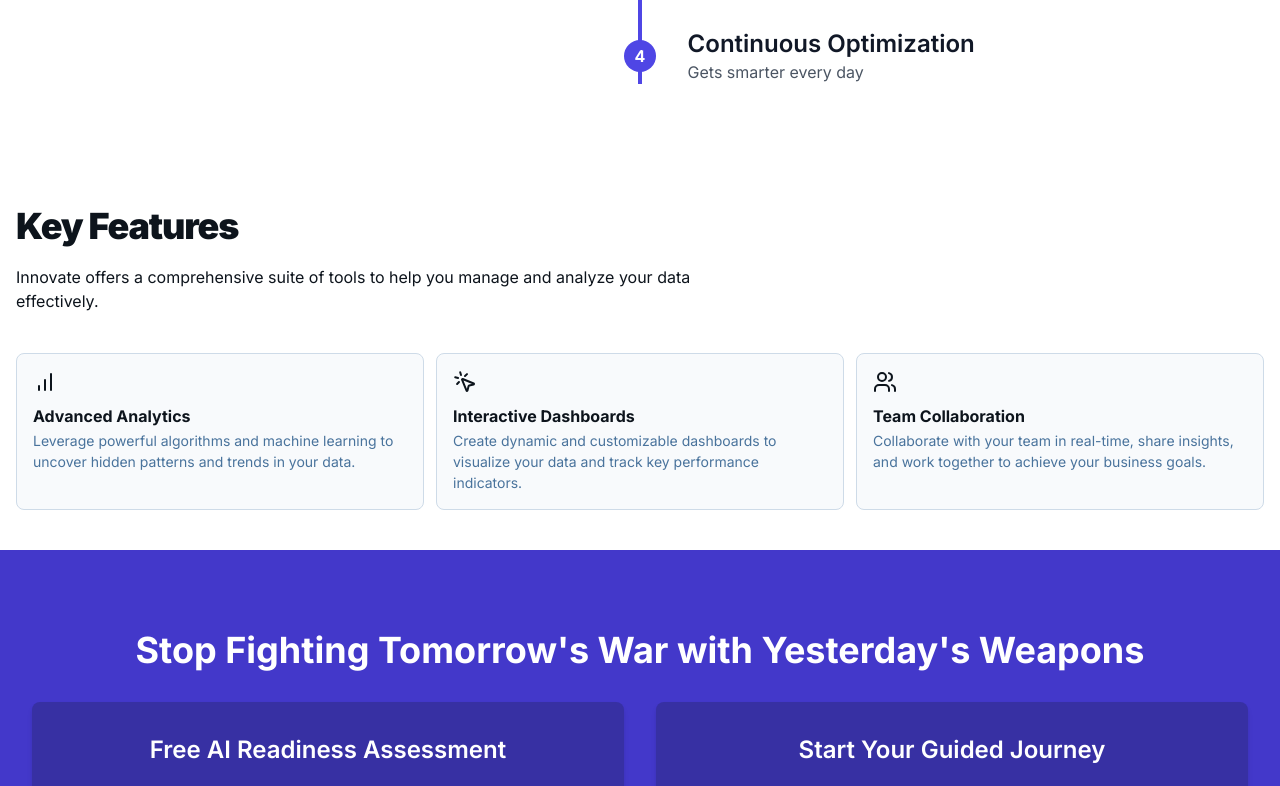
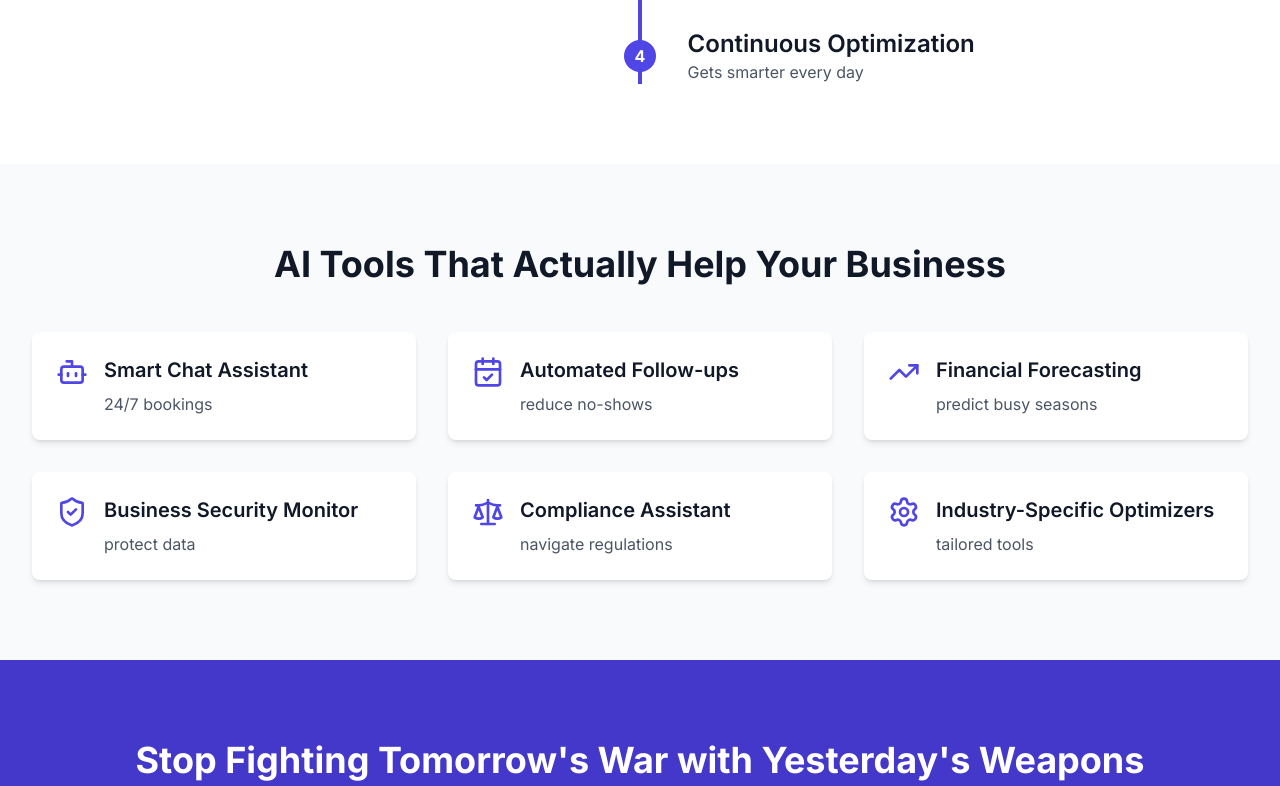
Before and after one commit to dp9910/LocalBizAI, a Next.js app in the folder localbizai-website/: page / in a window 1280 px wide. Shown: the part 2000-2786 px from the top of the page. Built offline with nearby package versions, Linux system fonts and the light colour scheme.

Commit message:
added login details

```diff
--- /dev/null
+++ b/localbizai-website/src/app/hello/page.tsx
@@ -0,0 +1,8 @@
+
+export default function HelloPage() {
+  return (
+    <div className="flex min-h-screen items-center justify-center bg-gray-100">
+      <h1 className="text-4xl font-bold text-gray-900">Hello!</h1>
+    </div>
+  );
+}
--- a/localbizai-website/src/app/pricing/page.tsx
+++ b/localbizai-website/src/app/pricing/page.tsx
@@ -5,7 +5,7 @@ const tiers = [
   {
     name: 'Starter',
     price: '$29',
-    description: 'Perfect for solo entrepreneurs',
+    description: 'Ideal for solo entrepreneurs launching their AI journey.',
     features: [
       'Basic AI chat assistant',
       'Automated follow-ups',
@@ -15,7 +15,7 @@ const tiers = [
   {
     name: 'Professional',
     price: '$99',
-    description: 'For growing businesses',
+    description: 'Designed for growing businesses ready to scale with AI.',
     features: [
       'Everything in Starter',
       'Financial forecasting',
@@ -26,7 +26,7 @@ const tiers = [
   {
     name: 'Enterprise',
     price: '$299',
-    description: 'For established operations',
+    description: 'Tailored for established operations seeking comprehensive AI solutions.',
     features: [
       'Everything in Professional',
       'Custom AI training',
@@ -41,15 +41,14 @@ export default function PricingPage() {
     <div className="bg-white">
       <div className="mx-auto max-w-7xl px-6 py-24 sm:py-32 lg:px-8">
         <div className="mx-auto max-w-4xl text-center">
-          <h1 className="text-base font-semibold leading-7 text-indigo-600">Pricing</h1>
-          <p className="mt-2 text-4xl font-bold tracking-tight text-gray-900 sm:text-5xl">
-            Pricing plans for teams of all sizes
+          <h1 className="mt-2 text-4xl font-bold tracking-tight text-gray-900 sm:text-5xl">
+            Flexible Pricing Plans for Every Business Size
+          </h1>
+          <p className="mt-2 text-lg leading-8 text-gray-600">
+            Start with a 1-week free trial of our Starter plan!
           </p>
         </div>
-        <p className="mx-auto mt-6 max-w-2xl text-center text-lg leading-8 text-gray-600">
-          Choose an affordable plan that’s packed with the best features for engaging your audience, creating customer loyalty, and driving sales.
-        </p>
-        <div className="isolate mx-auto mt-16 grid max-w-md grid-cols-1 gap-y-8 sm:mt-20 lg:mx-0 lg:max-w-none lg:grid-cols-3">
+        <div className="isolate mx-auto mt-16 grid max_w-md grid-cols-1 gap-y-8 sm:mt-20 lg:mx-0 lg:max-w-none lg:grid-cols-3">
           {tiers.map((tier, tierIdx) => (
             <div
               key={tier.name}
--- a/localbizai-website/src/components/auth/SignInForm.tsx
+++ b/localbizai-website/src/components/auth/SignInForm.tsx
@@ -18,9 +18,12 @@ import {
 } from '@/components/ui/Form';
 import { Input } from '@/components/ui/Input';
 
+import { useRouter } from 'next/navigation';
+
 const formSchema = signInSchema;
 
 export function SignInForm() {
+  const router = useRouter();
   const form = useForm<z.infer<typeof formSchema>>({
     resolver: zodResolver(formSchema),
     defaultValues: {
@@ -32,8 +35,8 @@ export function SignInForm() {
   async function onSubmit(values: z.infer<typeof formSchema>) {
     try {
       await signInWithEmailAndPasswordHandler(values.email, values.password);
-      // Handle successful sign in, e.g., redirect to dashboard
       console.log('Signed in successfully');
+      router.push('/hello');
     } catch (error) {
       // Handle error
       console.error(error);
@@ -41,10 +44,11 @@ export function SignInForm() {
   }
 
   const handleGoogleSignIn = async () => {
+    form.clearErrors(); // Clear any existing form errors
     try {
       await signInWithGoogle();
-      // Handle successful sign in, e.g., redirect to dashboard
       console.log('Signed in with Google successfully');
+      router.push('/hello');
     } catch (error) {
       // Handle error
       console.error(error);
--- a/localbizai-website/src/components/auth/SignUpForm.tsx
+++ b/localbizai-website/src/components/auth/SignUpForm.tsx
@@ -18,9 +18,12 @@ import {
 } from '@/components/ui/Form';
 import { Input } from '@/components/ui/Input';
 
+import { useRouter } from 'next/navigation';
+
 const formSchema = signUpSchema;
 
 export function SignUpForm() {
+  const router = useRouter();
   const form = useForm<z.infer<typeof formSchema>>({
     resolver: zodResolver(formSchema),
     defaultValues: {
@@ -34,8 +37,8 @@ export function SignUpForm() {
   async function onSubmit(values: z.infer<typeof formSchema>) {
     try {
       await signUpWithEmailAndPassword(values.email, values.password, values.businessName);
-      // Handle successful sign up, e.g., redirect to dashboard
       console.log('Signed up successfully');
+      router.push('/hello');
     } catch (error) {
       // Handle error
       console.error(error);
@@ -43,10 +46,11 @@ export function SignUpForm() {
   }
 
   const handleGoogleSignIn = async () => {
+    form.clearErrors(); // Clear any existing form errors
     try {
       await signInWithGoogle();
-      // Handle successful sign in, e.g., redirect to dashboard
       console.log('Signed in with Google successfully');
+      router.push('/hello');
     } catch (error) {
       // Handle error
       console.error(error);
--- a/localbizai-website/src/components/landing/Features.tsx
+++ b/localbizai-website/src/components/landing/Features.tsx
@@ -1,54 +1,59 @@
-
 "use client";
 
-import { BarChart, MousePointerClick, Users } from "lucide-react";
+import { Bot, CalendarCheck, TrendingUp, ShieldCheck, Scale, Settings } from "lucide-react";
 
 export function Features() {
   return (
-    <div id="features" className="flex flex-col gap-10 px-4 py-10">
-      <div className="flex flex-col gap-4">
-        <h1 className="text-[#0d141c] tracking-light text-[32px] font-bold leading-tight md:text-4xl md:font-black md:leading-tight md:tracking-[-0.033em] max-w-[720px]">
-          Key Features
-        </h1>
-        <p className="text-[#0d141c] text-base font-normal leading-normal max-w-[720px]">
-          Innovate offers a comprehensive suite of tools to help you manage and analyze your data effectively.
-        </p>
-      </div>
-      <div className="grid grid-cols-[repeat(auto-fit,minmax(158px,1fr))] gap-3 p-0">
-        <div className="flex flex-1 gap-3 rounded-lg border border-[#cedbe8] bg-slate-50 p-4 flex-col">
-          <div className="text-[#0d141c]">
-            <BarChart size={24} />
+    <section className="py-20 bg-gray-50">
+      <div className="max-w-7xl mx-auto px-4 sm:px-6 lg:px-8">
+        <h2 className="text-4xl font-bold text-gray-900 text-center mb-12">
+          AI Tools That Actually Help Your Business
+        </h2>
+        <div className="grid grid-cols-1 md:grid-cols-2 lg:grid-cols-3 gap-8">
+          <div className="bg-white p-6 rounded-lg shadow-md flex items-start space-x-4">
+            <Bot className="w-8 h-8 text-indigo-600 flex-shrink-0" />
+            <div>
+              <h3 className="text-xl font-semibold text-gray-900 mb-2">Smart Chat Assistant</h3>
+              <p className="text-gray-600">24/7 bookings</p>
+            </div>
           </div>
-          <div className="flex flex-col gap-1">
-            <h2 className="text-[#0d141c] text-base font-bold leading-tight">Advanced Analytics</h2>
-            <p className="text-[#49739c] text-sm font-normal leading-normal">
-              Leverage powerful algorithms and machine learning to uncover hidden patterns and trends in your data.
-            </p>
+          <div className="bg-white p-6 rounded-lg shadow-md flex items-start space-x-4">
+            <CalendarCheck className="w-8 h-8 text-indigo-600 flex-shrink-0" />
+            <div>
+              <h3 className="text-xl font-semibold text-gray-900 mb-2">Automated Follow-ups</h3>
+              <p className="text-gray-600">reduce no-shows</p>
+            </div>
           </div>
-        </div>
-        <div className="flex flex-1 gap-3 rounded-lg border border-[#cedbe8] bg-slate-50 p-4 flex-col">
-          <div className="text-[#0d141c]">
-            <MousePointerClick size={24} />
+          <div className="bg-white p-6 rounded-lg shadow-md flex items-start space-x-4">
+            <TrendingUp className="w-8 h-8 text-indigo-600 flex-shrink-0" />
+            <div>
+              <h3 className="text-xl font-semibold text-gray-900 mb-2">Financial Forecasting</h3>
+              <p className="text-gray-600">predict busy seasons</p>
+            </div>
           </div>
-          <div className="flex flex-col gap-1">
-            <h2 className="text-[#0d141c] text-base font-bold leading-tight">Interactive Dashboards</h2>
-            <p className="text-[#49739c] text-sm font-normal leading-normal">
-              Create dynamic and customizable dashboards to visualize your data and track key performance indicators.
-            </p>
+          <div className="bg-white p-6 rounded-lg shadow-md flex items-start space-x-4">
+            <ShieldCheck className="w-8 h-8 text-indigo-600 flex-shrink-0" />
+            <div>
+              <h3 className="text-xl font-semibold text-gray-900 mb-2">Business Security Monitor</h3>
+              <p className="text-gray-600">protect data</p>
+            </div>
           </div>
-        </div>
-        <div className="flex flex-1 gap-3 rounded-lg border border-[#cedbe8] bg-slate-50 p-4 flex-col">
-          <div className="text-[#0d141c]">
-            <Users size={24} />
+          <div className="bg-white p-6 rounded-lg shadow-md flex items-start space-x-4">
+            <Scale className="w-8 h-8 text-indigo-600 flex-shrink-0" />
+            <div>
+              <h3 className="text-xl font-semibold text-gray-900 mb-2">Compliance Assistant</h3>
+              <p className="text-gray-600">navigate regulations</p>
+            </div>
           </div>
-          <div className="flex flex-col gap-1">
-            <h2 className="text-[#0d141c] text-base font-bold leading-tight">Team Collaboration</h2>
-            <p className="text-[#49739c] text-sm font-normal leading-normal">
-              Collaborate with your team in real-time, share insights, and work together to achieve your business goals.
-            </p>
+          <div className="bg-white p-6 rounded-lg shadow-md flex items-start space-x-4">
+            <Settings className="w-8 h-8 text-indigo-600 flex-shrink-0" />
+            <div>
+              <h3 className="text-xl font-semibold text-gray-900 mb-2">Industry-Specific Optimizers</h3>
+              <p className="text-gray-600">tailored tools</p>
+            </div>
           </div>
         </div>
       </div>
-    </div>
+    </section>
   );
 }
--- a/localbizai-website/src/components/layout/Header.tsx
+++ b/localbizai-website/src/components/layout/Header.tsx
@@ -1,4 +1,3 @@
-
 import Link from "next/link";
 import { Button } from "@/components/ui/Button";
 import Image from "next/image";
@@ -14,9 +13,8 @@ export function Header() {
       </div>
       <div className="flex flex-1 justify-end gap-8">
         <div className="flex items-center gap-9">
-          <Link className="text-[#0d141c] text-sm font-medium leading-normal" href="#features">Product</Link>
           <Link className="text-[#0d141c] text-sm font-medium leading-normal" href="/pricing">Pricing</Link>
-          <Link className="text-[#0d141c] text-sm font-medium leading-normal" href="/blog">Resources</Link>
+          <Link className="text-[#0d141c] text-sm font-medium leading-normal" href="/blog">Blog</Link>
         </div>
         <Button asChild>
           <Link href="/auth/signup">Get Started</Link>
```
Also changed, not shown: localbizai-website/src/app/blog/page.tsx (+12 -6 lines), localbizai-website/src/app/dashboard/page.tsx (+50 -9 lines), localbizai-website/src/app/get-started/page.tsx (added, +141 -0 lines).
